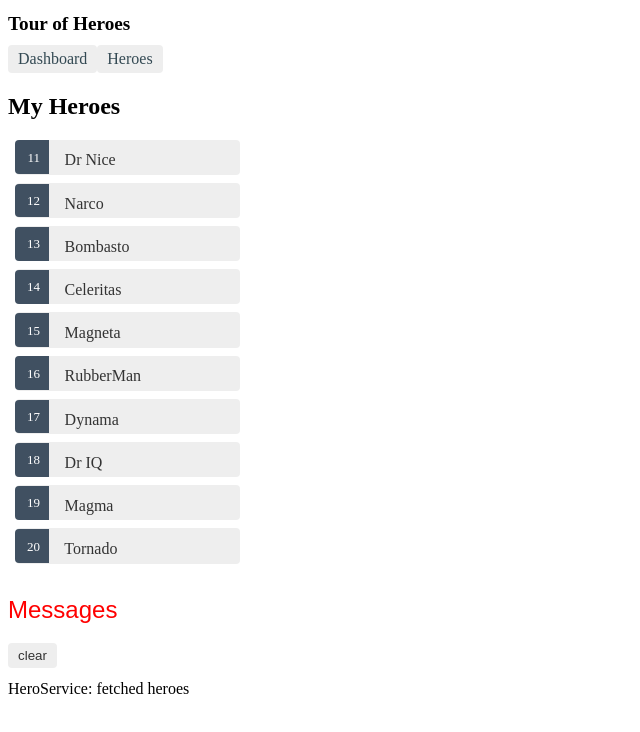
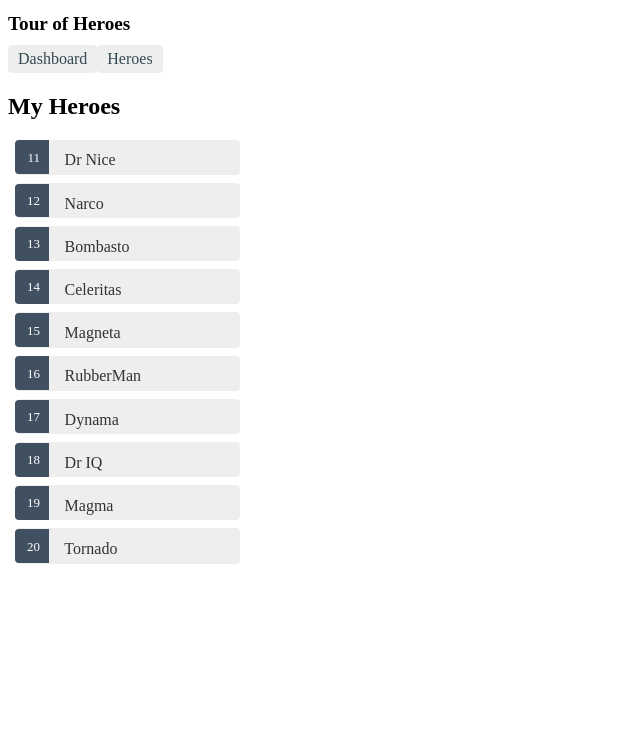
Before and after one commit to Shlangel/tour-of-heroes, an Angular app: page /heroes in a window 1280 px wide. Shown: the top 732 px of the page, without its empty margins (0-640 px from the left). Built offline with nearby package versions, Linux system fonts and the light colour scheme; what angular-in-memory-web-api would draw is missing.

Commit message:
Snack bar

```diff
--- a/angular.json
+++ b/angular.json
@@ -24,6 +24,7 @@
               "src/assets"
             ],
             "styles": [
+              "./node_modules/@angular/material/prebuilt-themes/indigo-pink.css",
               "src/styles.css"
             ],
             "scripts": []
@@ -88,6 +89,7 @@
               "src/assets"
             ],
             "styles": [
+              "./node_modules/@angular/material/prebuilt-themes/indigo-pink.css",
               "src/styles.css"
             ],
             "scripts": []
@@ -119,6 +121,7 @@
           }
         }
       }
-    }},
+    }
+  },
   "defaultProject": "tutorial-app"
 }
--- a/package.json
+++ b/package.json
@@ -12,10 +12,12 @@
   "private": true,
   "dependencies": {
     "@angular/animations": "~10.0.0",
+    "@angular/cdk": "^10.0.1",
     "@angular/common": "~10.0.0",
     "@angular/compiler": "~10.0.0",
     "@angular/core": "~10.0.0",
     "@angular/forms": "~10.0.0",
+    "@angular/material": "^10.0.1",
     "@angular/platform-browser": "~10.0.0",
     "@angular/platform-browser-dynamic": "~10.0.0",
     "@angular/router": "~10.0.0",
--- a/src/app/app-routing.module.ts
+++ b/src/app/app-routing.module.ts
@@ -7,7 +7,7 @@ import { HeroDetailComponent } from './hero-detail/hero-detail.component'
 
 const routes: Routes = [
   { path: '', redirectTo: '/dashboard', pathMatch: 'full' },
-  { path: 'dashboard', component: DashboardComponent },
+  { path: 'dashboard', component: DashboardComponent, data: {animation: 'HomePage'} },
   { path: 'detail/:id', component: HeroDetailComponent },
   { path: 'heroes', component: HeroesComponent }
 ];
--- a/src/app/app.component.html
+++ b/src/app/app.component.html
@@ -4,4 +4,3 @@
     <a routerLink="/heroes">Heroes</a>
 </nav>
 <router-outlet></router-outlet>
-<app-messages></app-messages>
--- a/src/app/app.module.ts
+++ b/src/app/app.module.ts
@@ -2,6 +2,8 @@ import { BrowserModule } from '@angular/platform-browser';
 import { NgModule } from '@angular/core';
 import { FormsModule } from '@angular/forms';
 import { HttpClientModule }    from '@angular/common/http';
+import { MatSnackBarModule } from '@angular/material/snack-bar';
+import { BrowserAnimationsModule } from '@angular/platform-browser/animations';
 
 import { HttpClientInMemoryWebApiModule } from 'angular-in-memory-web-api';
 import { InMemoryDataService }  from './in-memory-data.service';
@@ -9,7 +11,6 @@ import { InMemoryDataService }  from './in-memory-data.service';
 import { AppComponent } from './app.component';
 import { HeroesComponent } from './heroes/heroes.component';
 import { HeroDetailComponent } from './hero-detail/hero-detail.component';
-import { MessagesComponent } from './messages/messages.component';
 import { AppRoutingModule } from './app-routing.module';
 import { DashboardComponent } from './dashboard/dashboard.component';
 
@@ -18,7 +19,6 @@ import { DashboardComponent } from './dashboard/dashboard.component';
     AppComponent,
     HeroesComponent,
     HeroDetailComponent,
-    MessagesComponent,
     DashboardComponent
   ],
   imports: [
@@ -26,6 +26,8 @@ import { DashboardComponent } from './dashboard/dashboard.component';
     FormsModule,
     AppRoutingModule,
     HttpClientModule,
+    MatSnackBarModule,
+    BrowserAnimationsModule,
     // The HttpClientInMemoryWebApiModule module intercepts HTTP requests
     // and returns simulated server responses.
     // Remove it when a real server is ready to receive requests.
--- a/src/app/hero.service.ts
+++ b/src/app/hero.service.ts
@@ -18,13 +18,13 @@ export class HeroService {
 
   getHeroes(): Observable<Hero[]> {
     //TODO: send the message _after_ fetching the heroes
-    this.messageService.add('HeroService: fetched heroes');
+    this.messageService.openSnackBar('HeroService: fetched heroes', undefined);
     return of(HEROES);
   }
 
   getHero(id: number): Observable<Hero> {
     // TODO: send the message _after_ fetching the hero
-    this.messageService.add(`HeroService: fetched hero id=${id}`);
+    this.messageService.openSnackBar(`HeroService: fetched hero id=${id}`, undefined);
     return of(HEROES.find(hero => hero.id === id));
   }
 
@@ -32,6 +32,6 @@ export class HeroService {
 
   /** Log a HeroService message with the MessageService */
   private log(message: string) {
-    this.messageService.add(`HeroService: ${message}`);
+    this.messageService.openSnackBar(`HeroService: ${message}`, undefined);
   }
 }
--- a/src/app/message.service.ts
+++ b/src/app/message.service.ts
@@ -1,17 +1,16 @@
 import { Injectable } from '@angular/core';
+import { MatSnackBar } from "@angular/material/snack-bar";
 
 @Injectable({
   providedIn: 'root'
 })
 export class MessageService {
-  messages: string[] = [];
 
-  add(message: string) {
-    this.messages.push(message);
+  constructor(public snackBar: MatSnackBar) {}
+
+  openSnackBar(message: string, action) {
+    this.snackBar.open(message, action, {
+      duration: 1200,
+    })
   }
-
-  clear() {
-    this.messages = [];
-  }
-
 }
--- a/src/app/messages/messages.component.css
+++ /dev/null
@@ -1,34 +0,0 @@
-h2 {
-    color: red;
-    font-family: Arial, Helvetica, sans-serif;
-    font-weight: lighter;
-  }
-  body {
-    margin: 2em;
-  }
-  body, input[text], button {
-    color: crimson;
-    font-family: Cambria, Georgia;
-  }
-
-  button.clear {
-    font-family: Arial;
-    background-color: #eee;
-    border: none;
-    padding: 5px 10px;
-    border-radius: 4px;
-    cursor: pointer;
-    cursor: hand;
-  }
-  button:hover {
-    background-color: #cfd8dc;
-  }
-  button:disabled {
-    background-color: #eee;
-    color: #aaa;
-    cursor: auto;
-  }
-  button.clear {
-    color: #333;
-    margin-bottom: 12px;
-  }
--- a/src/app/messages/messages.component.html
+++ /dev/null
@@ -1,7 +0,0 @@
-<div *ngIf="messageService.messages.length">
-
-    <h2>Messages</h2>
-    <button class="clear"
-            (click)="messageService.clear()">clear</button>
-    <div *ngFor='let message of messageService.messages'> {{message}} </div>
-</div>
--- a/src/app/messages/messages.component.ts
+++ /dev/null
@@ -1,16 +0,0 @@
-import { Component, OnInit } from '@angular/core';
-import { MessageService } from '../message.service';
-
-@Component({
-  selector: 'app-messages',
-  templateUrl: './messages.component.html',
-  styleUrls: ['./messages.component.css']
-})
-export class MessagesComponent implements OnInit {
-
-  constructor(public messageService: MessageService) { }
-
-  ngOnInit() {
-  }
-
-}
```
Also changed, not shown: 2 other files (tests, documents, lock files or other folders).
